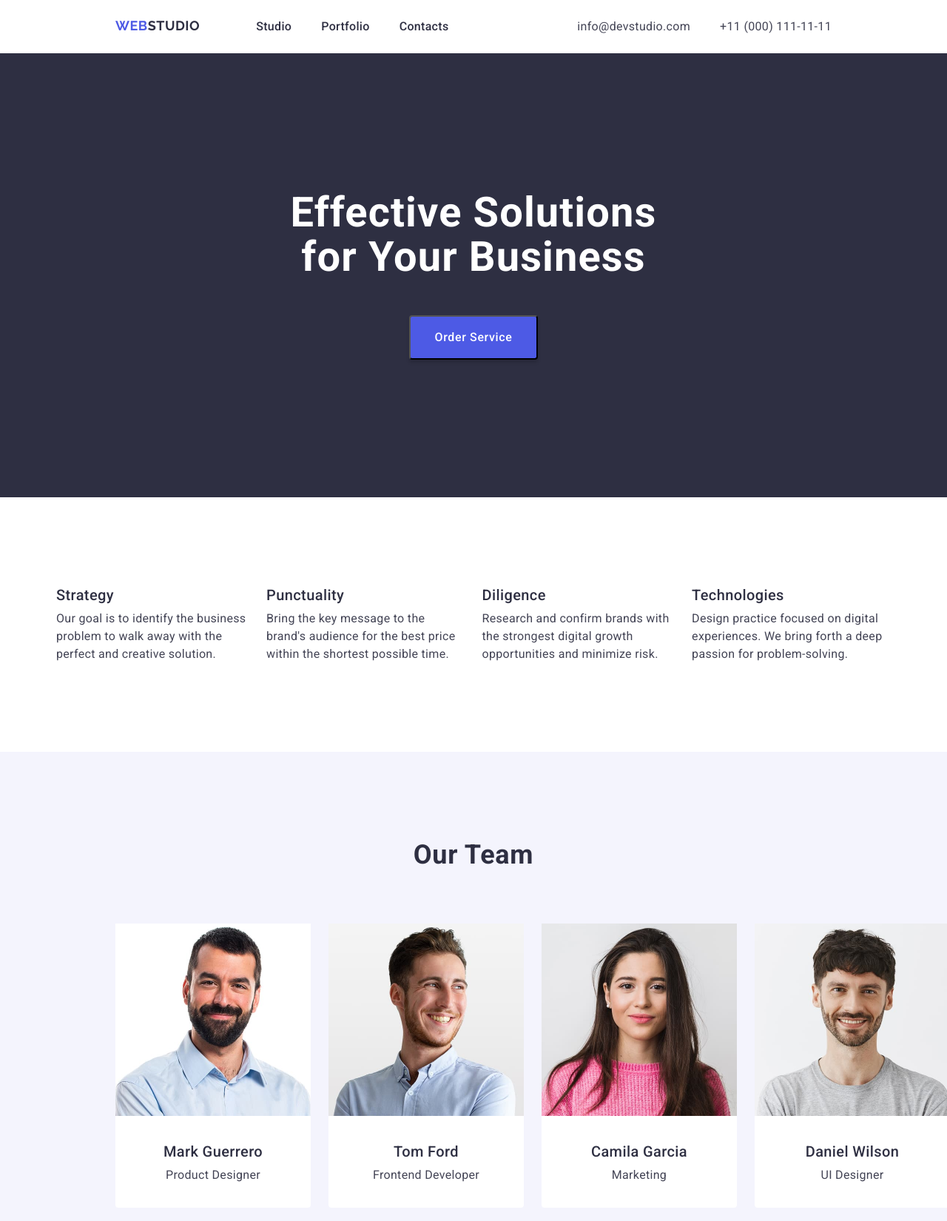
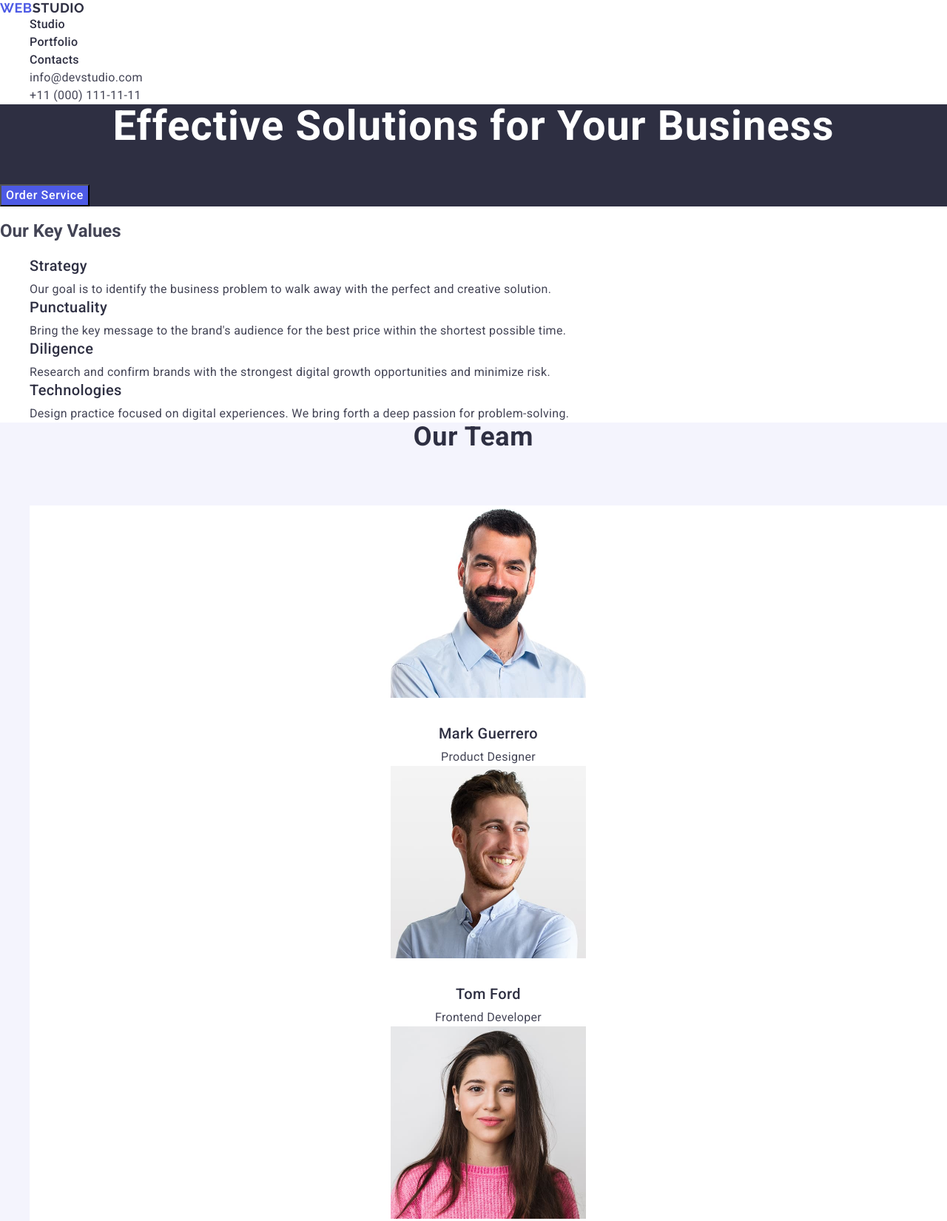
Before and after one commit to vmohnach/goit-markup-hw-02, a plain HTML site: page index.html in a window 1280 px wide. Shown: the top 1650 px of the page at 74% size. Drawn offline with nearby package versions, Linux system fonts and the light colour scheme.

Commit message:
fixed problems

```diff
--- a/css/styles.css
+++ b/css/styles.css
@@ -6,15 +6,10 @@ body{
 }
 
 .header{
-    display: flex;
-    justify-content: space-between;
-    align-items: center;
-    padding: 24px 156px;
     margin: 0 auto;
 }
 
 .nav{
-    display: flex;
     column-gap: 76px;
 }
 
@@ -36,11 +31,9 @@ body{
 }
 
 .nav-list{
-    display: flex;
     column-gap: 40px;
     list-style-type: none;
     margin: 0;
-    padding: 0;
 }
 
 .nav-item{
@@ -65,11 +58,9 @@ body{
 }
 
 .contacts-list{
-    display: flex;
     column-gap: 40px;
     list-style-type: none;
     margin: 0;
-    padding: 0;
 }
 
 .contacts-item{
@@ -90,13 +81,7 @@ body{
 }
 
 .main-intro{
-    height: 600px;
-    width: 100%;
     background-color: #2E2F42;
-    display: flex;
-    flex-direction: column;
-    align-items: center;
-    justify-content: center;
 }
 
 .main-intro-title{
@@ -106,16 +91,12 @@ body{
     letter-spacing: 0.02em;
     text-align: center;
     color: #FFFFFF;
-    width: 496px;
     margin: 0 0 48px;
 }
 
 .main-intro--button{
-    border-radius: 4px;
-    padding: 16px 32px;
     background: #4D5AE5;
     cursor: pointer;
-    box-shadow: 0 4px 4px 0 rgba(0, 0, 0, 0.15);
     font-weight: 500;
     font-size: 16px;
     line-height: 150%;
@@ -132,17 +113,12 @@ body{
 }
 
 .main-values{
-    width: 1128px;
     margin: 0 auto;
-    padding: 120px 0;
 }
 
 .values-list{
-    display: flex;
-    column-gap: 24px;
     list-style-type: none;
     margin: 0;
-    padding: 0;
 }
 
 .values-title{
@@ -162,7 +138,7 @@ body{
     margin: 0;
 }
 
-.visually-hidden {
+/* .visually-hidden {
     position: absolute;
     width: 1px;
     height: 1px;
@@ -173,12 +149,11 @@ body{
     clip-path: inset(100%);
     clip: rect(0 0 0 0);
     overflow: hidden;
-}
+} */
 
 .main-employees{
     background-color: #F4F4FD;
     margin: 0 auto;
-    padding: 120px 156px;
 }
 
 .employees-title{
@@ -208,29 +183,19 @@ body{
     line-height: 150%;
     letter-spacing: 0.02em;
     text-align: center;
-    color: var(--slate);
     margin: 0;
 }
 
 .employees-list{
-    display: flex;
-    column-gap: 24px;
     list-style-type: none;
     margin: 0;
-    padding: 0;
 }
 
 .employees-item{
     text-align: center;
     background: #FFFFFF;
-    border-radius: 0 0 4px 4px;
-    padding: 0px 0px 32px;
 }
 
-.our-portfolio{
-    padding: 120px 156px;
-
-}
 
 .portfolio-title{
     font-weight: 700;
@@ -244,13 +209,7 @@ body{
 
 .portfolio-list{
     list-style-type: none;
-    display: grid;
-    grid-template-columns: repeat(3, 1fr);
-    grid-template-rows: repeat(2, 1fr);
-    column-gap: 24px;
-    row-gap: 48px;
     margin: 0;
-    padding: 0;
 }
 
 .portfolio-name{
@@ -271,11 +230,9 @@ body{
 
 .footer{
     background-color: #2e2f42;;
-    padding: 100px 156px;
 }
 
 .footer-descr{
-    width: 264px;
     font-weight: 400;
     font-size: 16px;
     line-height: 150%;
```
